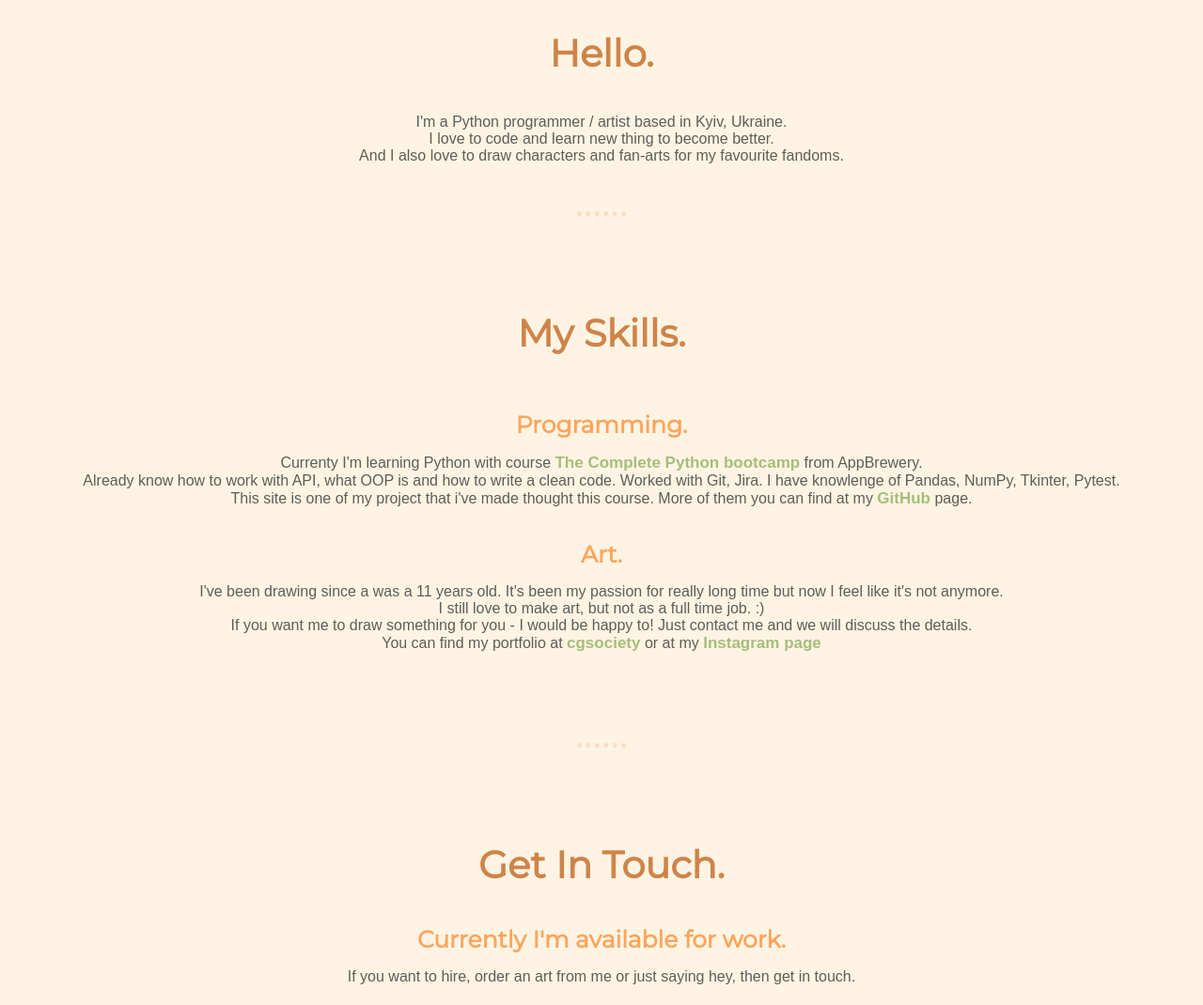
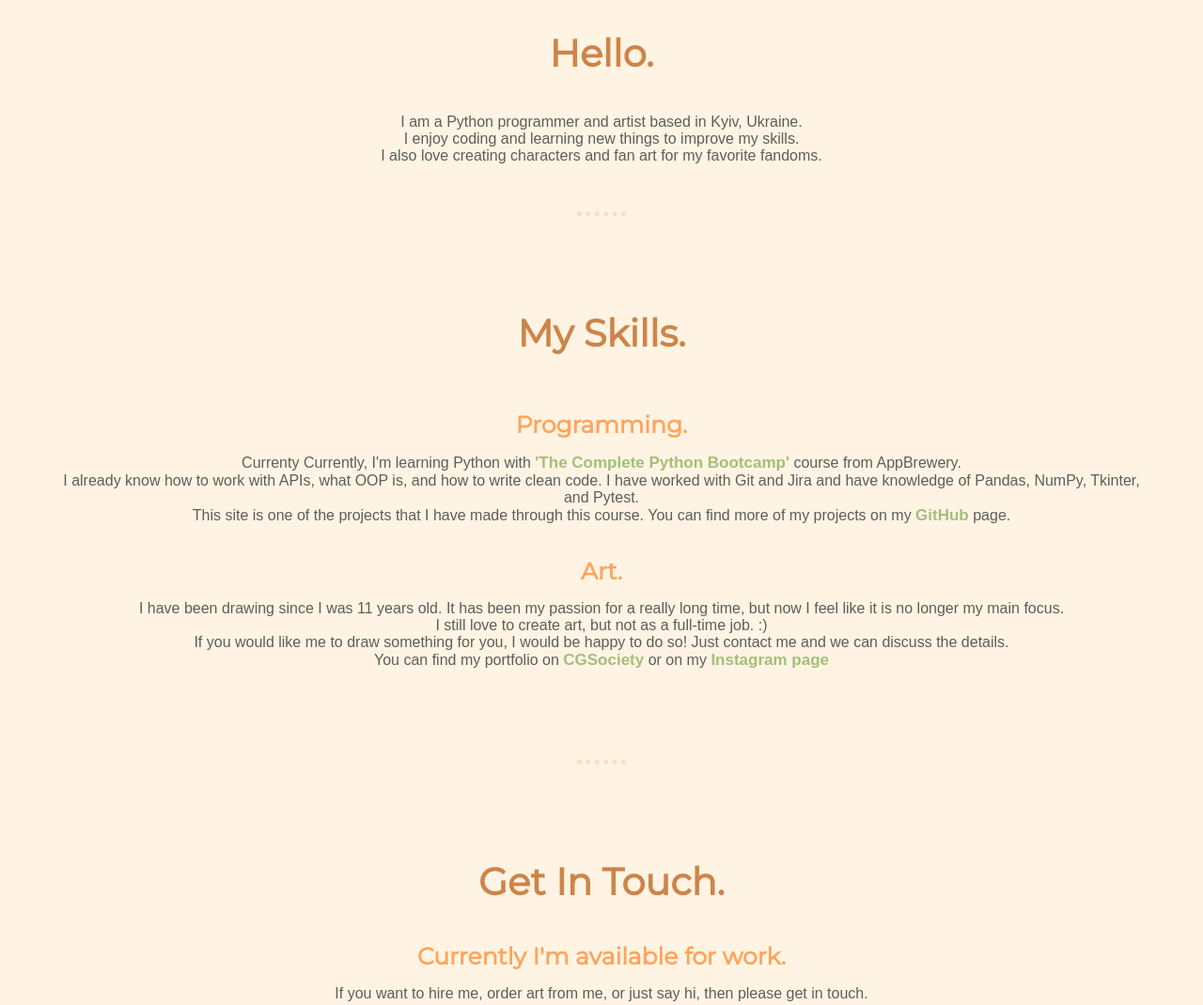
Before and after one commit to iwthu/site, a plain HTML site: page index.html in a window 1280 px wide. Shown: the part 1120-2190 px from the top of the page at 94% size. Drawn offline with Linux system fonts and the light colour scheme.

Commit message:
corrected grammar

```diff
--- a/index.html
+++ b/index.html
@@ -33,7 +33,7 @@
     <div class="profile">
       <img class="my-pic" src="images/my_pic.png" alt="my-profile-picture">
       <h2>Hello.</h2>
-      <p>I'm a  Python programmer / artist based in Kyiv, Ukraine.<br>I love to code and learn new thing to become better.<br>And I also love to draw characters and fan-arts for my favourite fandoms.</p>
+      <p>I am a Python programmer and artist based in Kyiv, Ukraine.<br> I enjoy coding and learning new things to improve my skills.<br> I also love creating characters and fan art for my favorite fandoms.</p>
     </div>
     <hr>
     <div class="skills">
@@ -41,18 +41,18 @@
       <div class="skill-row">
         <img class="" src="" alt="">
         <h3>Programming.</h3>
-        <p>Currenty I'm learning Python with course <a class="text-links" href="https://www.udemy.com/course/100-days-of-code/">The Complete Python bootcamp</a> from AppBrewery.<br>
-            Already know how to work with API, what OOP is and how to write a clean code. Worked with Git, Jira. I have knowlenge of Pandas, NumPy, Tkinter, Pytest.<br>
-            This site is one of my project that i've made thought this course. More of them you can find at my <a class="text-links" href="https://github.com/iwthu">GitHub</a> page.
+        <p>Currenty Currently, I'm learning Python with <a class="text-links" href="https://www.udemy.com/course/100-days-of-code/">'The Complete Python Bootcamp'</a> сourse from AppBrewery.<br>
+            I already know how to work with APIs, what OOP is, and how to write clean code. I have worked with Git and Jira and have knowledge of Pandas, NumPy, Tkinter, and Pytest. <br>
+            This site is one of the projects that I have made through this course. You can find more of my projects on my <a class="text-links" href="https://github.com/iwthu">GitHub</a> page.
         </p>
       </div>
       <div class="skill-row">
         <img class="" src="" alt="">
         <h3>Art.</h3>
-        <p>I've been drawing since a was a 11 years old. It's been my passion for really long time but now I feel like it's not anymore.<br>
-          I still love to make art, but not as a full time job. :)<br>
-          If you want me to draw something for you - I would be happy to! Just contact me and we will discuss the details.<br>
-          You can find my portfolio at <a class="text-links" href="https://iwthu.cgsociety.org/">cgsociety</a> or at my <a class="text-links" href="https://www.instagram.com/iwthu__/">Instagram page</a>
+        <p>I have been drawing since I was 11 years old. It has been my passion for a really long time, but now I feel like it is no longer my main focus.<br>
+          I still love to create art, but not as a full-time job. :)<br>
+          If you would like me to draw something for you, I would be happy to do so! Just contact me and we can discuss the details.<br>
+          You can find my portfolio on <a class="text-links" href="https://iwthu.cgsociety.org/">CGSociety</a> or on my <a class="text-links" href="https://www.instagram.com/iwthu__/">Instagram page</a>
         </p>
       </div>
     </div>
@@ -60,7 +60,7 @@
     <div class="contact-me">
       <h2>Get In Touch.</h2>
       <h3>Currently I'm available for work.</h3>
-      <p>If you want to hire, order an art from me or just saying hey, then get in touch.</p>
+      <p>If you want to hire me, order art from me, or just say hi, then please get in touch.</p>
       <a class="btn" href="mailto:lilith.lin06@gmail.com">CONTACT ME</a>
     </div>
 </div>
```
